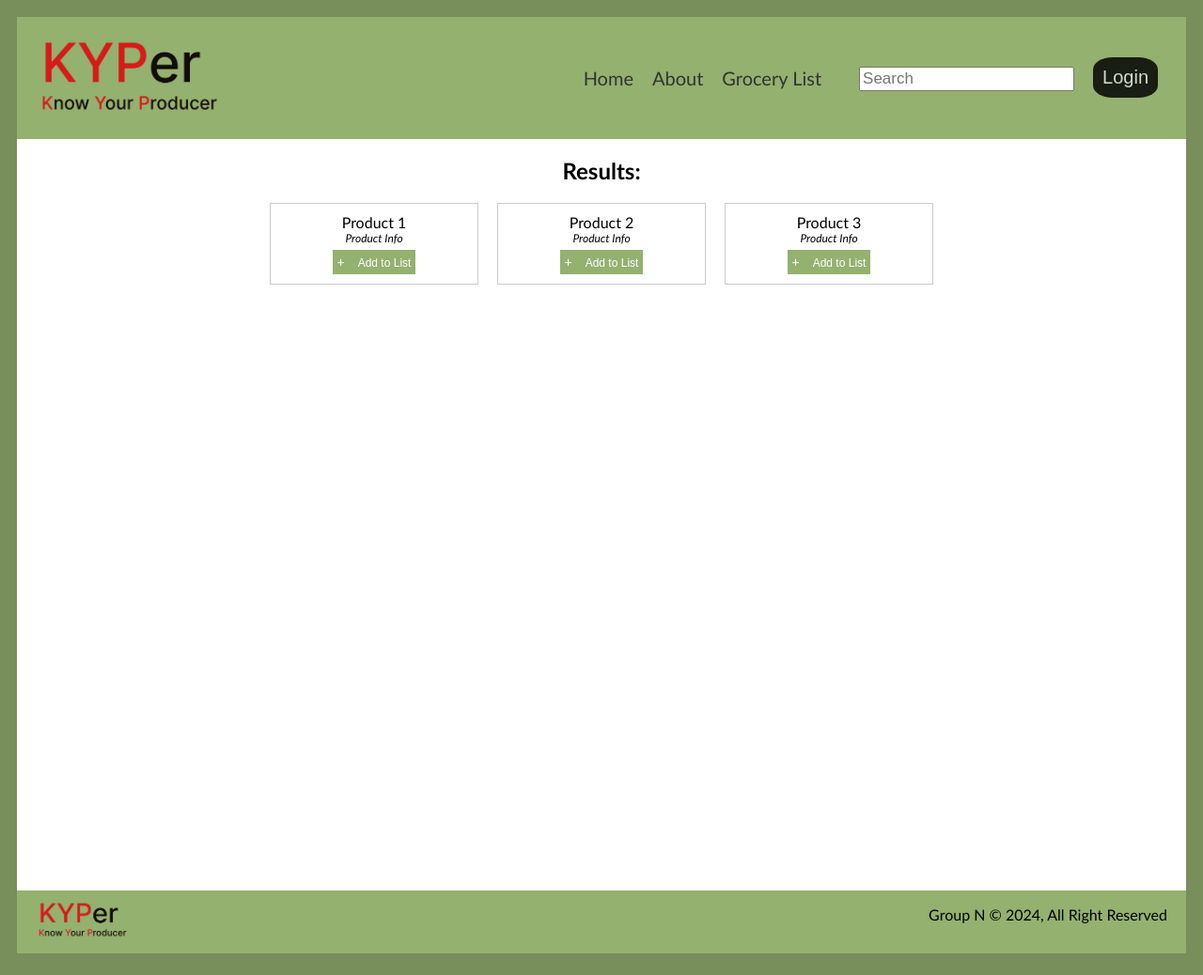
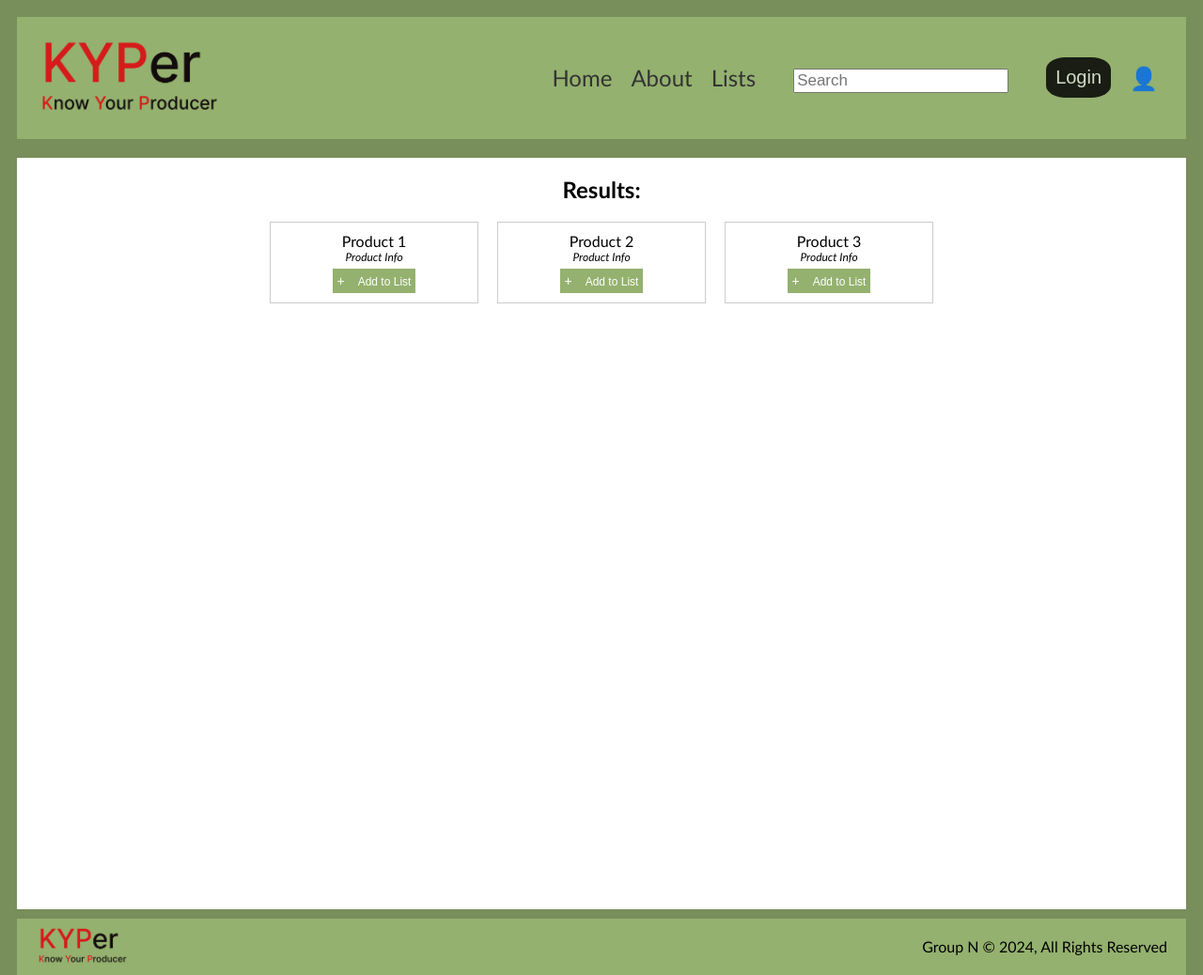
Before and after one commit to logbasem/Software_Engineering, a React (Create React App) app: page /search-results in a window 1280 px wide. Shown: the whole page at 94% size. Before the commit the page ends 1015 px from the top, so only its background shows below. Built offline with nearby package versions, Linux system fonts and the light colour scheme.

Commit message:
Added dropdown to Header Added temporary Profile toggle to Header. Fixed Footer Spacing.

```diff
--- a/src/css-html/asset.css
+++ b/src/css-html/asset.css
@@ -2,10 +2,11 @@
 .header,
 .footer {
   background-color: #94B16F;
+
 }
 
 .header {
-  margin-top: 0px;
+  margin-bottom: 20px;
   position: sticky;
   display: inline-flex;
   width: 100%;
@@ -18,10 +19,10 @@
 }
 
 .nav {
-  display: inline-flex;
+  display: flex;
   align-items: center;
   margin-right: 30px;
-  font-size: 20px;
+  font-size: x-large;
 }
 
 .nav ul {
@@ -29,6 +30,7 @@
   margin: 0;
   padding: 0;
   display: flex; /* Display list items horizontally */
+  align-items: center;
 }
 
 .nav li {
@@ -59,17 +61,95 @@
   cursor: pointer;
 }
 
+.nav-list {
+  list-style-type: none;
+  padding: 0;
+  margin: 0;
+  display: flex;
+}
+
+.nav-list li {
+  margin-right: 20px;
+}
+
+.dropdown-toggle {
+  display: none;
+  cursor: pointer;
+}
+
+.profile-toggle {
+  display: block;
+  cursor: pointer;
+}
+
+.user-section.hide {
+  .profile-button {
+    display: none;
+  }
+  /*.login-button {
+    display: block;
+  }*/
+}
+
+.user-section.show {
+  /*.profile-button {
+    display: block;
+  }*/
+  .login-button {
+    display: none;
+  }
+}
+
+@media (max-width: 824px) {
+  .nav-list.hide {
+    display: none;
+  }
+
+  .search {
+    width: 80%;
+    padding: 5px 0px;
+    text-align: center;
+    margin: 5px;
+  }
+
+  .user-section button {
+    border-radius: 0px;
+    margin: 5px;
+    padding: 5px 15px;
+  }
+
+  .nav-list.show {
+    display: flex;
+    flex-direction: column;
+    position: absolute;
+    top: 100%;
+    right: 0;
+    width: 70%;
+    background-color:#94B16F;
+    padding: 10px 0;
+    text-align: center;
+    border-style: solid;
+    color: #3e4a2e;
+    font-size: larger;
+  }
+
+  .dropdown-toggle {
+    display: block;
+    padding: 10px;
+    font-size: xx-large;
+  }
+}
+
 .footer {
-  margin-bottom: 0px;
+  display: flex;
+  justify-content: space-between;
+  padding: 10px 20px;
+  max-height: 40px;
+  align-items: center;
+  margin-top: 10px;
 }
 
 .footer .logo {
-  margin: 10px;
-  margin-left: 20px;
   max-width: 100px;
+  height: fit-content;
 }
-
-.copyright {
-  float: inline-end;
-  margin-right: 20px;
-}
--- a/src/pages/Footer.jsx
+++ b/src/pages/Footer.jsx
@@ -6,8 +6,8 @@ import KYPerLogo from '../assets/KYPer Logo.png';
 function Footer() {
   return (
     <footer className="footer">
-      <img className="logo" src= { KYPerLogo }/>
-      <p className="copyright">Group N &copy; 2024, All Right Reserved</p>
+      <img className="logo" src= { KYPerLogo } alt='KYPer Logo'/>
+      <p className="copyright">Group N &copy; 2024, All Rights Reserved</p>
     </footer>
   );
 }
--- a/src/pages/Header.jsx
+++ b/src/pages/Header.jsx
@@ -1,23 +1,47 @@
 /*Ticket 2*/
-import React from 'react';
+import React, { useState } from 'react';
 import '../css-html/asset.css';
 import KYPerLogo from '../assets/KYPer Logo.png';
 
 function Header() {
+
+  const [showDropdown, setShowDropdown] = useState(false);
+
+  const handleToggleDropdown = () => {
+    setShowDropdown(!showDropdown);
+  };
+
+  const [showUserProfile, setShowUserProfile] = useState(false);
+
+  const handleUserLogin = () => {
+    setShowUserProfile(!showUserProfile);
+  }
+
   return (
     <header className="header">
       <img src={KYPerLogo} alt="KYPer Logo" className="logo"/>
       <nav className="nav">
-        <ul>
+        <ul className={`nav-list ${showDropdown ? 'show' : 'hide'}`}>
           <li><a href="/">Home</a></li>
           <li><a href="/about">About</a></li>
-          <li><a href="/grocery-list">Grocery List</a></li>
+          <li><a href="/grocery-list">Lists</a></li>
+          <li>
+            <div className="search-bar">
+              <input className="search" type="text" placeholder="Search" />
+            </div>
+          </li>
+          <li>
+            <div className={`user-section ${showUserProfile ? 'show' : 'hide'}`}>
+              <button type='button' className="login-button" onClick={() => window.location.href = "/login"}>Login</button>
+              <button type='button' className="profile-button" onClick={() => window.location.href = "/profile"}>Profile</button>
+            </div>
+          </li>
         </ul>
-        <div className="search-bar">
-          <input type="text" placeholder="Search" />
+        <div className="profile-toggle" onClick={handleUserLogin}>
+          &#x1F464;
         </div>
-        <div className="user-section">
-          <button type='button' onClick={() => window.location.href = "/login"}>Login</button>
+        <div className="dropdown-toggle" onClick={handleToggleDropdown}>
+          &#9776;
         </div>
       </nav>
     </header>
```
